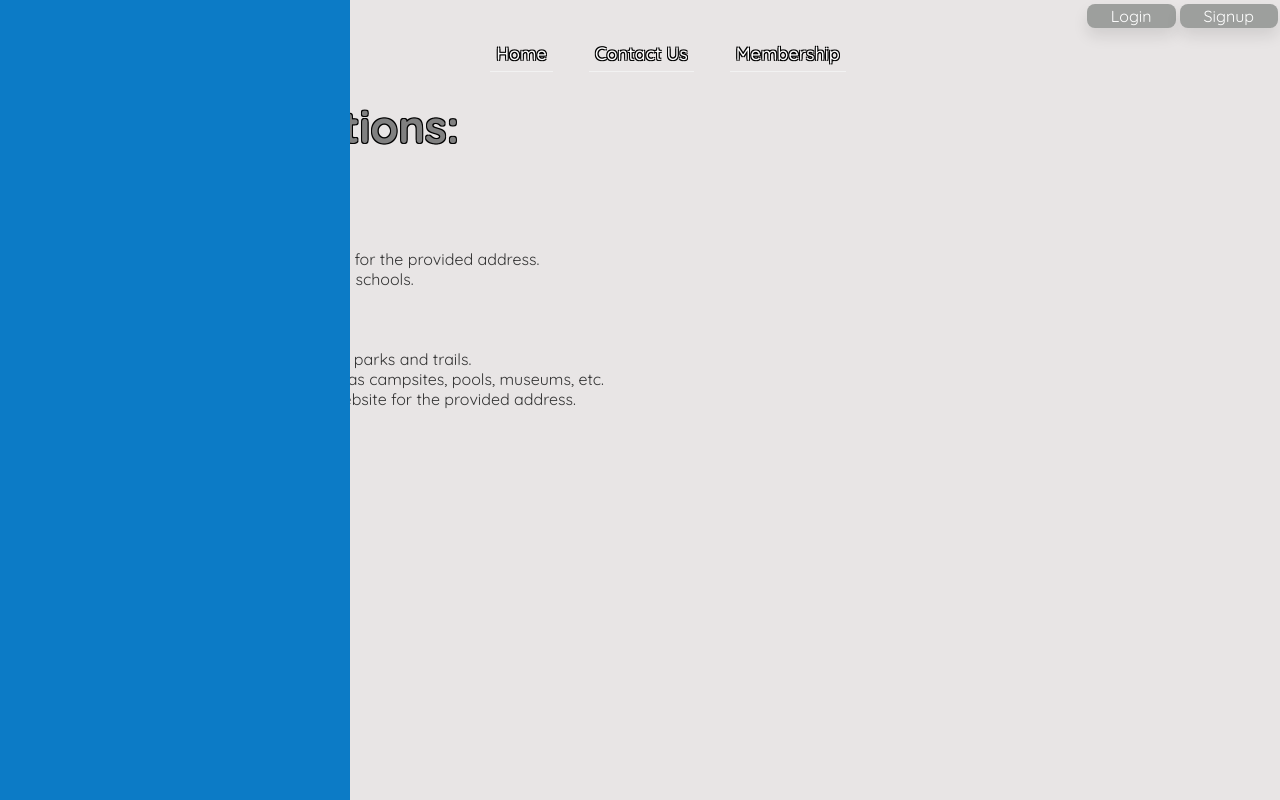
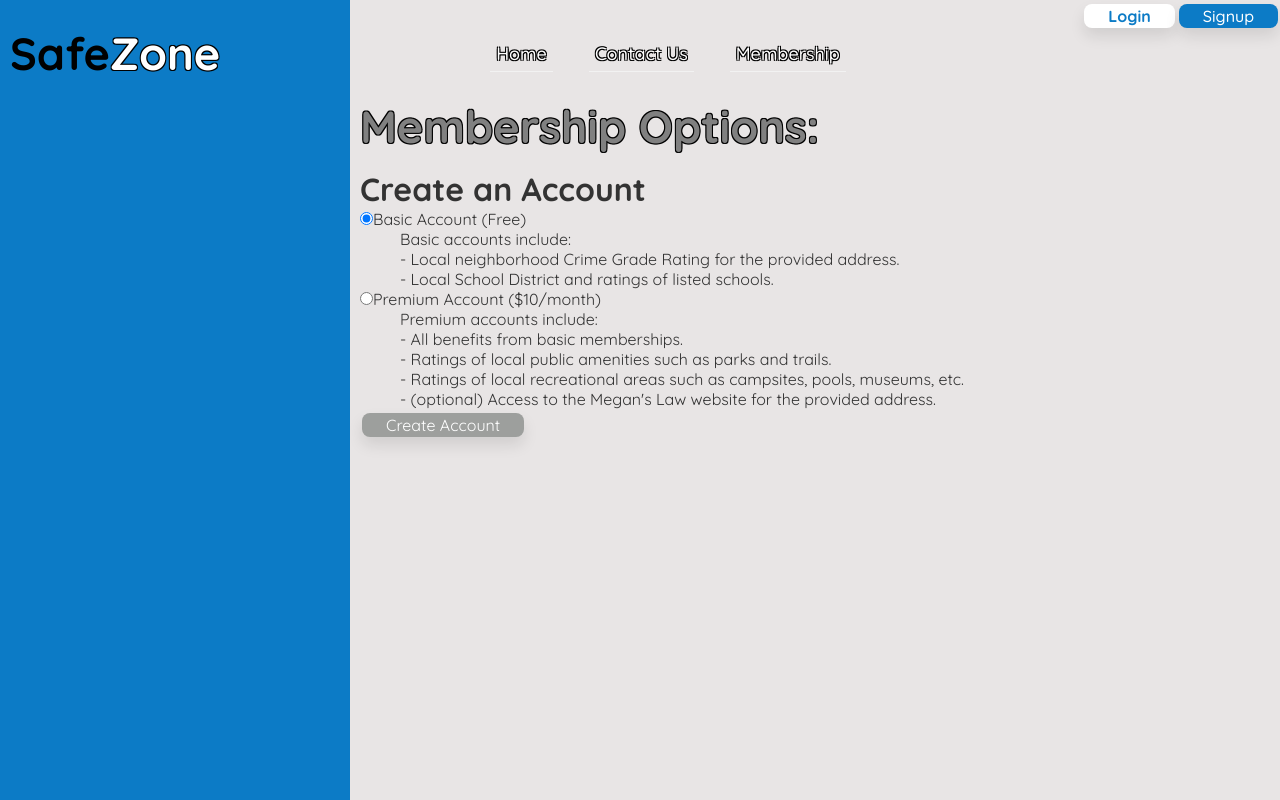
Before and after one commit to aidanespinosa/Community-Compass, a React (Create React App) app: page / in a window 1280 px wide. Both pictures are taken after a click on the link "Membership". Built offline with nearby package versions, Linux system fonts and the light colour scheme.

Commit message:
fixed some styling and added margins so the font in contact us and membership is no longer behind the header div

```diff
--- a/src/App.js
+++ b/src/App.js
@@ -53,6 +53,9 @@ function App() {
     <>
       <div className="header" style={{ zIndex: 0, height: "100%", width: "350px", position: "absolute" }}>
       </div>
+      <h1 style={{ color: "black", marginBottom: 20, fontSize: 45, position: 'absolute', top: 25, left: 10 }}>
+          Safe<span style={{ color: "#fff", textShadow: "-1px -1px 0 #000, 1px -1px 0 #000, -1px 1px 0 #000, 1px 1px 0 #000" }}>Zone</span>
+        </h1>
       <div>
         <Navbar toggleLanding={toggleLanding} toggleContactUs={toggleContactUs} toggleMembership={toggleMembership} />
       </div>
@@ -60,9 +63,9 @@ function App() {
         <Landing />
       </div>
       <div className="buttons" style={{ position: "absolute", top: 0, right: 0 }}>
-        <button className="cool-button" onClick={handleLoginClick}>Login</button>
+        <button style={{ color: "rgb(12, 123, 198)", backgroundColor: "white", fontWeight: 700 }} className="cool-button" onClick={handleLoginClick}>Login</button>
         {showLoginModal && <LoginModal onClose={closeLoginModal} />}
-        <button className="cool-button" onClick={handleSignUpClick}>Signup</button>
+        <button style={{ backgroundColor: "rgb(12, 123, 198)", fontWeight: 500 }} className="cool-button" onClick={handleSignUpClick}>Signup</button>
         {showSignUpModal && <SignUpModal onClose={closeSignUpModal} />}
       </div>
       <div className={`contactUs ${contactUsVisible ? "" : "hidden"}`}>
--- a/src/ContactUs.js
+++ b/src/ContactUs.js
@@ -4,7 +4,7 @@ import ContactForm from "./ContactForm";
 const contactUs = () => {
 
     return (
-        <div className="contactUs" style={{ marginRight: 25 }}>
+        <div className="contactUs" style={{ marginLeft: 360, marginRight: 25 }}>
             <h1 style={{ color: "gray", fontSize: 45, marginBottom: 15, textShadow: "-1px -1px 0 #000, 1px -1px 0 #000, -1px 1px 0 #000, 1px 1px 0 #000" }}>
                 Contact Us:
             </h1>
--- a/src/Landing.js
+++ b/src/Landing.js
@@ -36,9 +36,6 @@ function LandingPage() {
   return (
     <div className="container" style={{ display: 'flex', flexDirection: 'column', justifyContent: 'center', alignItems: 'center' }}>
       <header>
-        <h1 style={{ color: "black", marginBottom: 20, fontSize: 45, position: 'absolute', top: 25, left: 10 }}>
-          Safe<span style={{ color: "#fff", textShadow: "-1px -1px 0 #000, 1px -1px 0 #000, -1px 1px 0 #000, 1px 1px 0 #000" }}>Zone</span>
-        </h1>
         <p style={{ position: "fixed", left: 0, maxWidth: 250, marginLeft: 25, marginTop: 100 }}>
           <li >SafeZone can tell you everything you might want to know about your perspective new home and it's neighborhood.</li><li>SafeZone provides information and reviews about neighborhood crime rates, tells you data on schools in the area, including the public reviews of those schools, and other things like local attractions or places of interest like nearby parks, museums, recreational areas, etc.</li><li>SafeZone is used by millions of people daily, as someone somewhere is always looking to buy or rent a new home.</li><li>Simply type in an address and then we give you the information in a clean and simple to understand layout. With SafeZone any new home buyer or renter will have a more informed idea of the area in which they're planning to live.</li></p>
       </header>
--- a/src/LoginModal.js
+++ b/src/LoginModal.js
@@ -19,7 +19,7 @@ function LoginModal(props) {
 
   return (
     <div className="login-modal">
-      <div className="modal-content">
+      <div style={{ backgroundColor: "rgb(12, 123, 198)" }} className="modal-content">
         <form onSubmit={handleSubmit}>
           <h2>Login</h2>
           <label>
--- a/src/Membership.js
+++ b/src/Membership.js
@@ -14,7 +14,7 @@ function AccountCreationPage() {
     }
 
     return (
-        <div className="membership" style={{ marginRight: 25 }}>
+        <div className="membership" style={{ marginLeft: 360, marginRight: 25 }}>
             <h1 style={{ color: "gray", fontSize: 45, marginBottom: 15, textShadow: "-1px -1px 0 #000, 1px -1px 0 #000, -1px 1px 0 #000, 1px 1px 0 #000" }}>
                 Membership Options:
             </h1>
--- a/src/SignUpModal.js
+++ b/src/SignUpModal.js
@@ -29,7 +29,7 @@ function SignUpModal(props) {
 
     return (
         <div className="signUp-modal">
-            <div className="modal-content">
+            <div style={{ backgroundColor: "rgb(12, 123, 198)" }} className="modal-content">
                 <form onSubmit={handleSubmit}>
                     <h2>Sign Up</h2>
                     <label>
```
